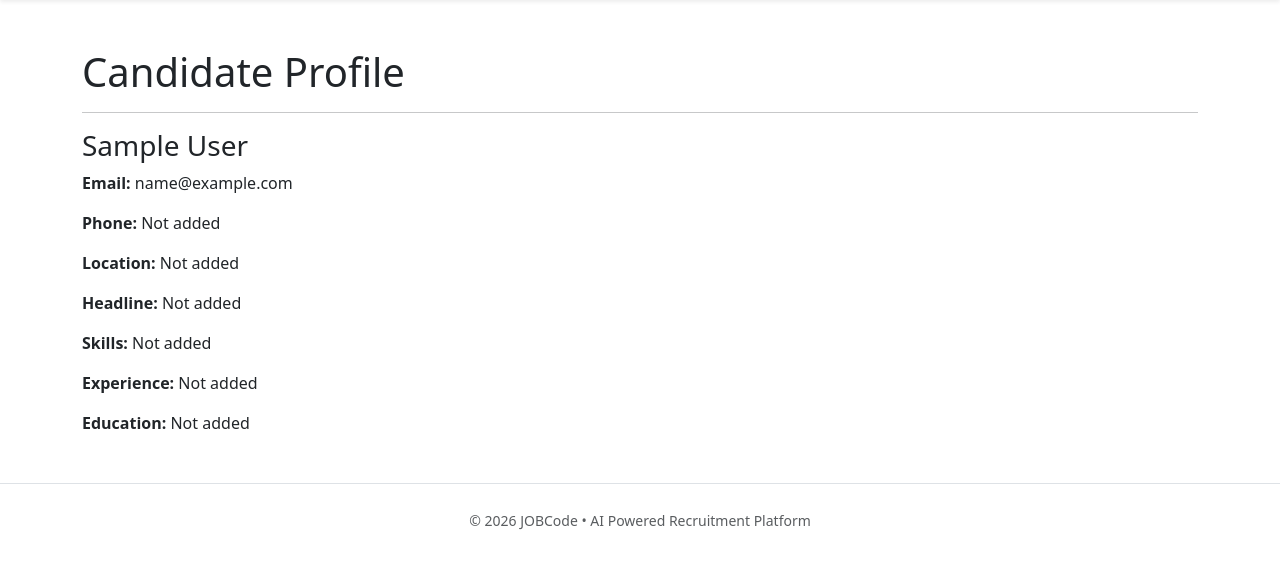
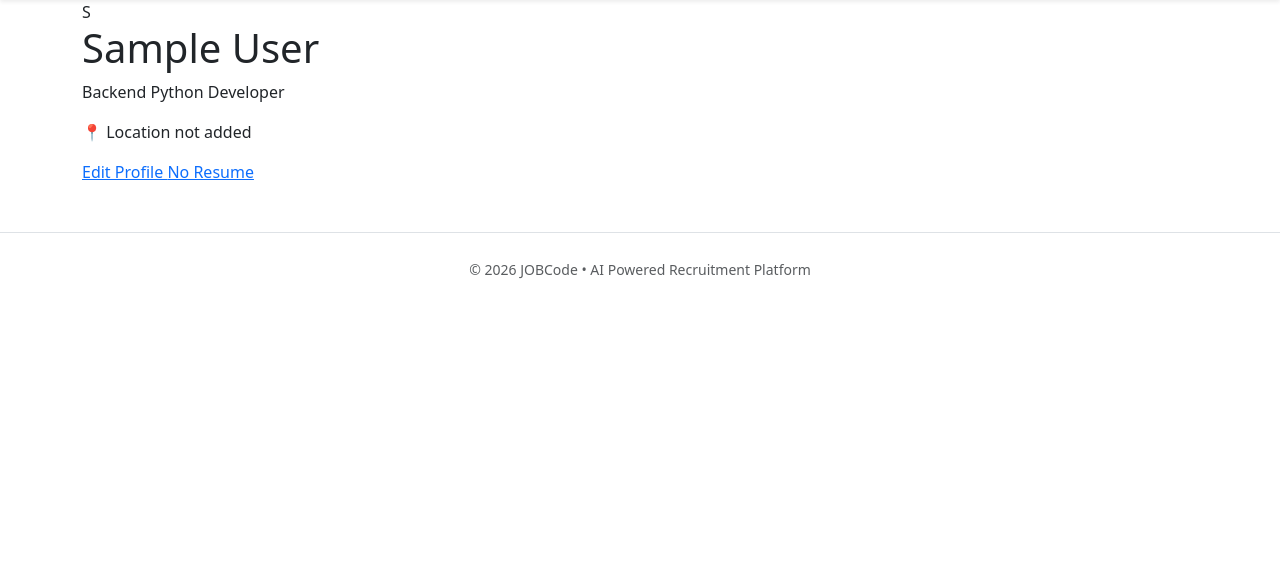
Before and after one commit to Jawahar28/AI-Powered-Job-Portal, a Django app: page /profile/ in a window 1280 px wide. Shown: the part 84-653 px from the top of the page. Run offline with Django 5.2, Linux system fonts and the light colour scheme; the visitor is signed in with stand-in values (Sample User, id 1).

Commit message:
Redesigned Profile Page

```diff
--- a/accounts/templates/accounts/candidate/profile.html
+++ b/accounts/templates/accounts/candidate/profile.html
@@ -1,4 +1,10 @@
 {% extends "base.html" %}
+{% load static %}
+
+{% block extra_css %}
+<link rel="stylesheet"
+      href="{% static 'accounts/candidate/profile.css' %}">
+{% endblock %}
 
 {% block title %}
 My Profile
@@ -6,28 +12,86 @@ My Profile
 
 {% block content %}
 
-<div class="container mt-5">
+<section class="profile-hero">
 
-    <h1>Candidate Profile</h1>
+    <div class="container">
 
-    <hr>
+        <div class="profile-card">
 
-    <h3>{{ request.user.get_full_name|default:request.user.username }}</h3>
+            <div class="profile-avatar">
 
-    <p><strong>Email:</strong> {{ request.user.email }}</p>
+                {% if profile.profile_picture %}
 
-    <p><strong>Phone:</strong> {{ profile.phone|default:"Not added" }}</p>
+                    <img
+                        src="{{ profile.profile_picture.url }}"
+                        alt="Profile Picture"
+                        class="profile-image">
 
-    <p><strong>Location:</strong> {{ profile.location|default:"Not added" }}</p>
+                {% else %}
 
-    <p><strong>Headline:</strong> {{ profile.headline|default:"Not added" }}</p>
+                    <div class="avatar-placeholder">
 
-    <p><strong>Skills:</strong> {{ profile.skills|default:"Not added" }}</p>
+                        {{ request.user.username|first|upper }}
 
-    <p><strong>Experience:</strong> {{ profile.experience|default:"Not added" }}</p>
+                    </div>
 
-    <p><strong>Education:</strong> {{ profile.education|default:"Not added" }}</p>
+                {% endif %}
 
-</div>
+            </div>
+
+            <h1>
+
+                {{ request.user.get_full_name|default:request.user.username }}
+
+            </h1>
+
+            <p class="headline">
+
+                {{ profile.headline|default:"Backend Python Developer" }}
+
+            </p>
+
+            <p class="location">
+
+                📍 {{ profile.location|default:"Location not added" }}
+
+            </p>
+
+            <div class="profile-buttons">
+
+                <a href="{% url 'edit_profile' %}" class="edit-btn">
+
+                    Edit Profile
+
+                </a>
+
+                {% if profile.resume %}
+
+                    <a
+                        href="{{ profile.resume.url }}"
+                        class="resume-btn"
+                        target="_blank">
+
+                        View Resume
+
+                    </a>
+
+                    {% else %}
+
+                    <a href="#" class="resume-btn disabled">
+
+                        No Resume
+
+                    </a>
+
+                {% endif %}
+
+            </div>
+
+        </div>
+
+    </div>
+
+</section>
 
 {% endblock %}
```
